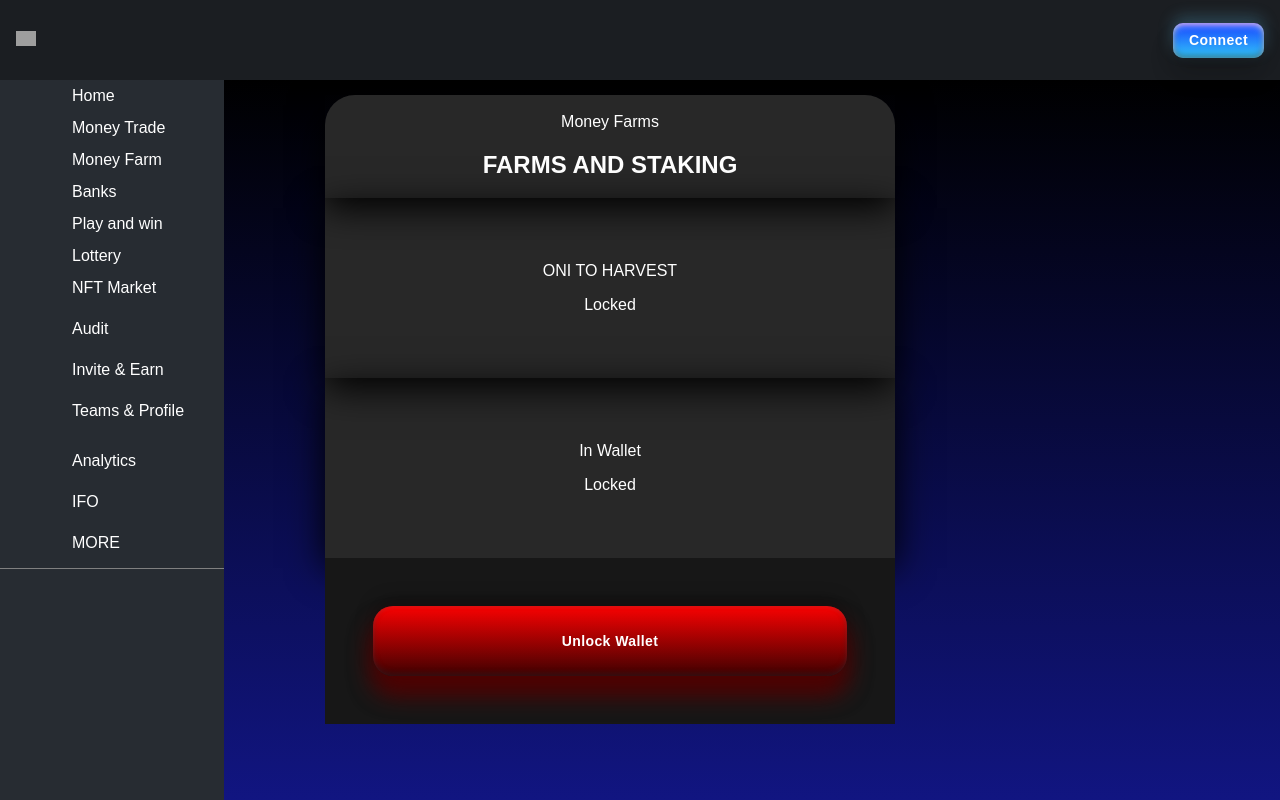
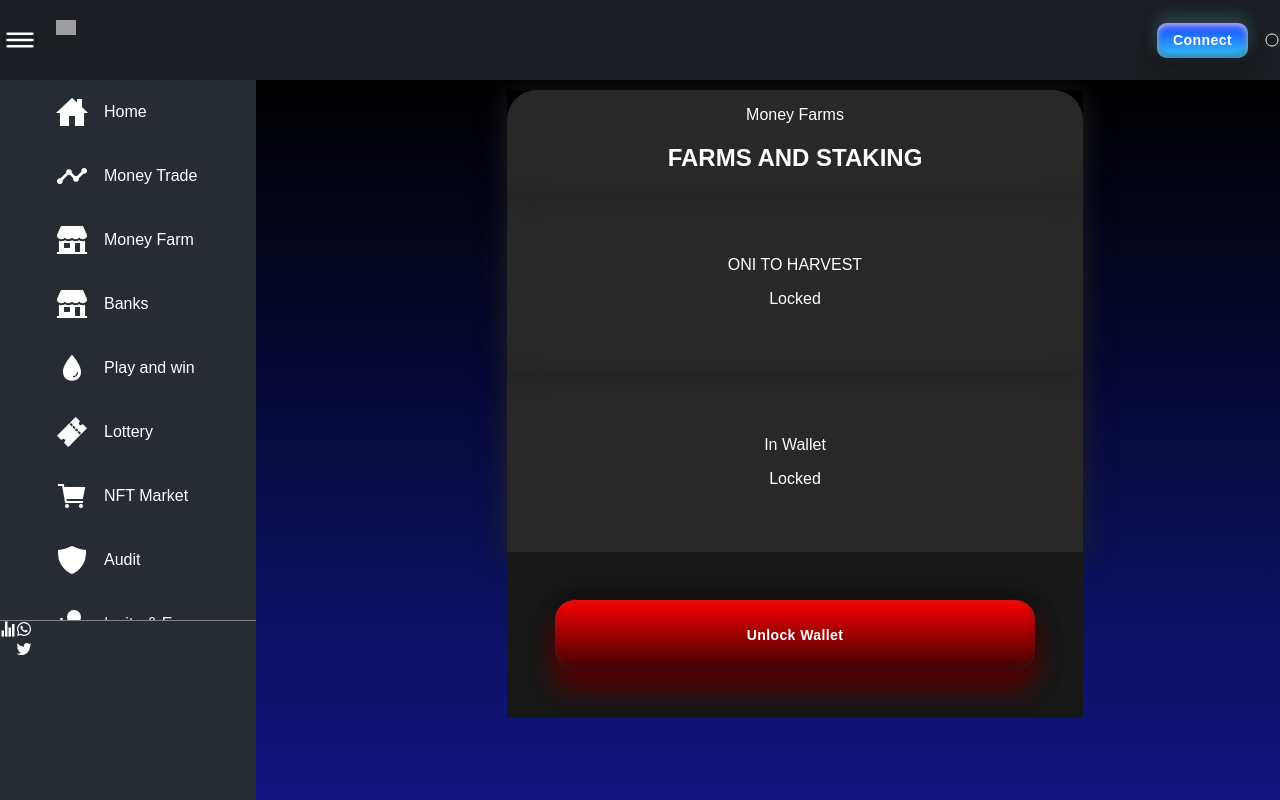
Before and after one commit to edrey03/proyectomoney, a React (Create React App) app: page /Trad in a window 1280 px wide. Built offline with nearby package versions, Linux system fonts and the light colour scheme; grey boxes are pictures that could not be loaded.

Commit message:
mejoras trade

```diff
--- a/src/App.css
+++ b/src/App.css
@@ -870,6 +870,28 @@ aside {
     size: 40%;
 }
 
+.header-card-trade {
+    padding-top: 0.1rem;
+    display: flex;
+    justify-content: center;
+    align-items: center;
+  }
+
+  .cards-trade-body {
+    padding: 3rem;
+    /*margin-bottom: -3rem;
+    margin-top: -2rem;*/
+  }
+
+  .cards-trade-body, .header-trade-dapp {
+    box-shadow: 0 5px 25px rgb(33, 33, 33);
+  }
+
+  .cards-trade-footer {
+    background:#171717 ;
+    padding: 3rem;
+  }
+
 
 @media screen and (max-width:840px){
     aside > div > ul > li > ion-icon {
--- a/src/components/Trad.jsx
+++ b/src/components/Trad.jsx
@@ -6,27 +6,29 @@ function Nft () {
             <div className="home-container">
                 <AsideMenu />
                 <article>
-                <div className="cards-dapps-container">
+                <center>
+                <div className="cards-trade-container">
                         <div className="cartes">
-                            <div className="header-card-dapp">
+                            <div className="header-trade-dapp">
                                 <div className=""><p>Money Farms</p>
                                 <h2> FARMS AND STAKING</h2></div>
 
                             </div>
-                            <div className="cards-dapps-body">
+                            <div className="cards-trade-body">
                                 <p>ONI TO HARVEST</p>
                                 <p>Locked</p>
                             </div>
-                            <div className="cards-dapps-body">
+                            <div className="cards-trade-body">
                                 <p>In Wallet</p>
                                 <p>Locked</p>
                             </div>
-                            <div className="cards-dapps-footer">
+                            <div className="cards-trade-footer">
                                 <button className="unlock-button">Unlock Wallet</button>
                             </div>
                             </div>
                             </div>
 
+       </center>
       </article>
                 </div>
         </>
```
